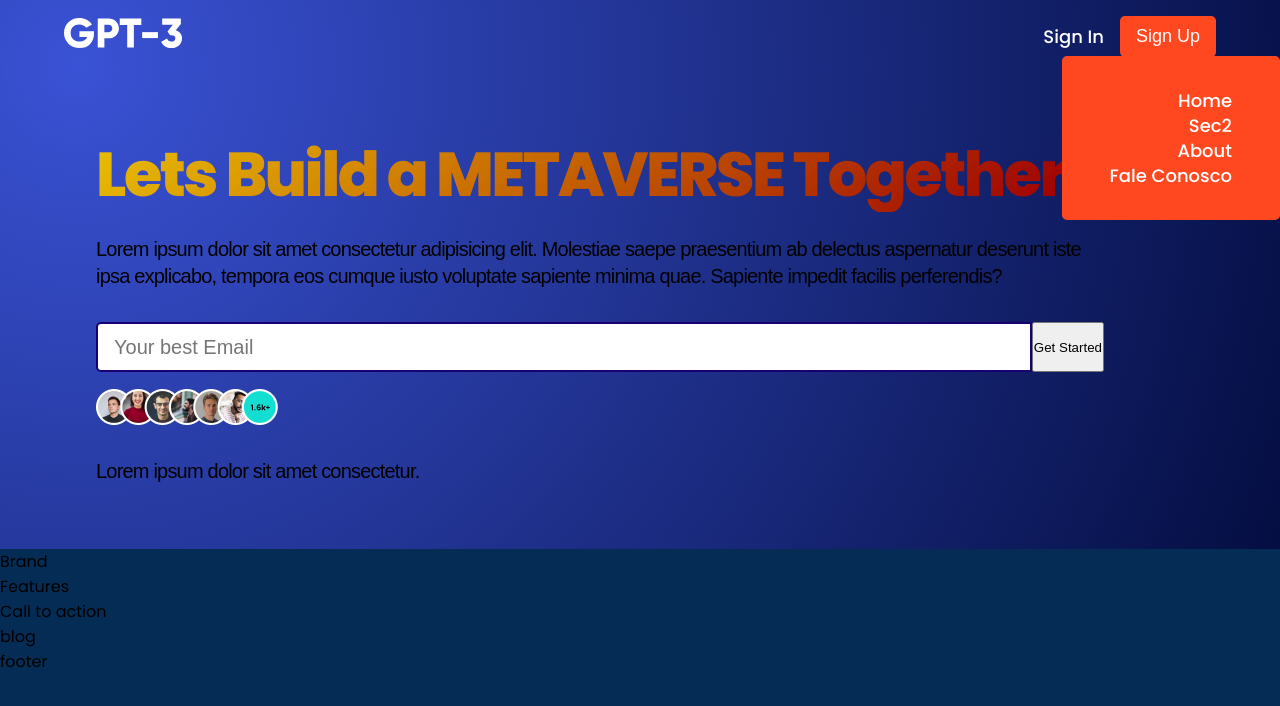
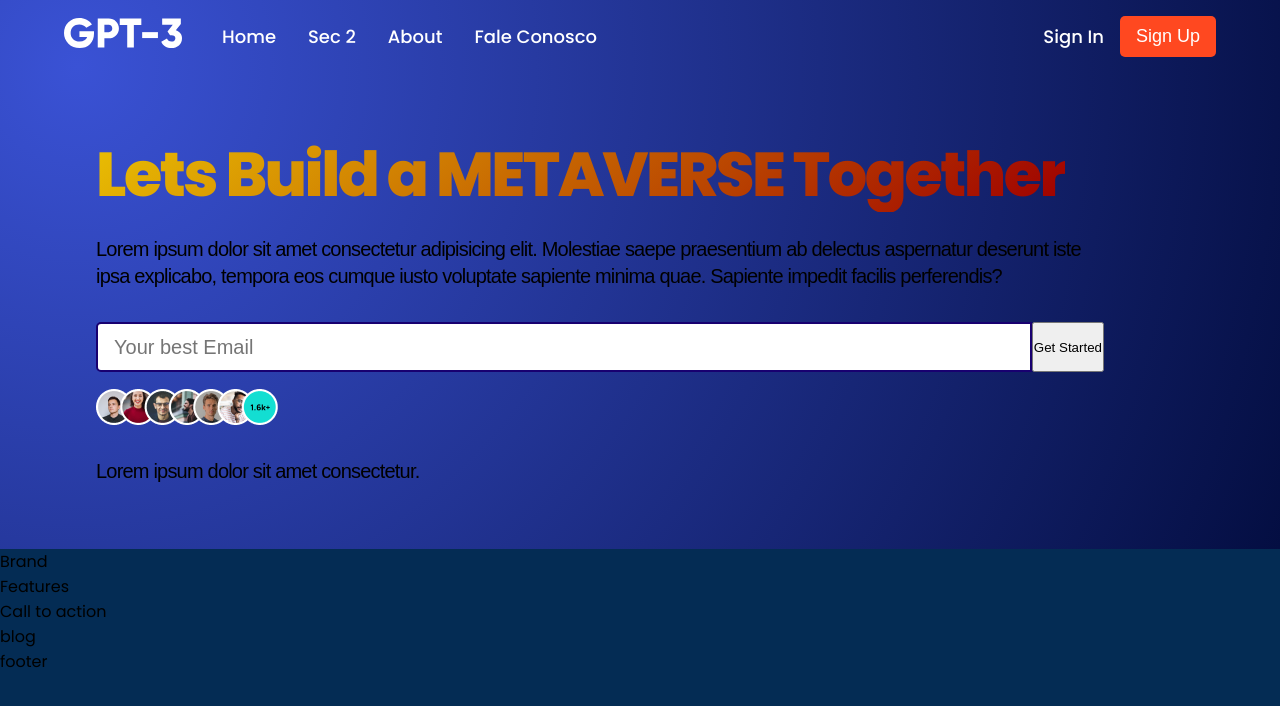
Before and after one commit to Dikendev/landing-page-meta-React, a React (Create React App) app in the folder landing-page-modern/: page / in a window 1280 px wide. Shown: the top 706 px of the page. Built offline with nearby package versions, Linux system fonts and the light colour scheme.

Commit message:
improved mobile layout response

```diff
--- a/landing-page-modern/src/components/navbar/Navbar.jsx
+++ b/landing-page-modern/src/components/navbar/Navbar.jsx
@@ -6,10 +6,10 @@
 function Menu() {
   return (
     <>
-      <p> <a href="#home">home</a></p>
-      <p> <a href="#home">sec2</a></p>
-      <p> <a href="features">about</a></p>
-      <p> <a href="#Blog">fale conosco</a></p>
+      <p> <a href="#home">Home</a></p>
+      <p> <a href="#home">Sec 2</a></p>
+      <p> <a href="features">About</a></p>
+      <p> <a href="#Blog">Fale Conosco</a></p>
     </>
   )
 }
--- a/landing-page-modern/src/components/navbar/navbar.css
+++ b/landing-page-modern/src/components/navbar/navbar.css
@@ -26,6 +26,7 @@
 .meta__navbar-links_container {
   display: flex;
   flex-direction: row;
+  margin-left: 1.5rem;
 }
 
 .meta__navbar-sign {
@@ -36,7 +37,7 @@
 
 .meta__navbar-links_container p,
 .meta__navbar-sign p,
-.nav__navbar-menu_container p{
+.meta__navbar-menu_container p{
   color: #fff;
   font-weight: 500;
   font-size: 18px;
@@ -71,26 +72,46 @@
   cursor: pointer;
 }
 
-.meta__navbar-links_container {
+.meta__navbar-menu_container {
   display: flex;
   justify-content: flex-end;
   align-items: flex-end;
   flex-direction: column;
-
   text-align: end;
   background: #FF4820;
-  padding: 2rem;
+  padding: 1rem;
   position: absolute;
-  top: 40px;
+  top: 21px;
   right: 0;
   margin-top: 1rem;
-  min-width: 210px;
+  min-width: 180px;
   border-radius: 5px;
-  box-shadow: 0,0, 5 rgba(0, 0, 0, 0.2);
+  box-shadow: 20,20, 20 rgba(0, 0, 0, 0.993);
+  border: 2px solid #fff;
 }
 
 .meta__navbar-menu_container p {
   margin: 1rem 0;
+  font-weight: 500;
+  font-size: 18px;
+  color: rgb(54, 53, 53);
+}
+
+.meta__navbar-menu_container-links {
+  display: flex;
+  flex-direction: column;
+  text-align: center;
+  justify-content: center;
+  width: 100%;
+}
+
+.meta__navbar-menu_container-links a:hover {
+  color: #fff;
+  font-weight: 600;
+}
+
+.meta__navbar-links_container p:hover {
+  color: #fa603d;
 }
 
 .meta__navbar-menu_container-links-sign {
@@ -121,4 +142,13 @@
   .meta__navbar-sign {
     display: none;
   }
+
+  .meta__navbar-menu_container {
+    top: 20px;
+  }
+
+  .meta__navbar-menu_container-links-sign {
+    display: block;
+  }
+
 }
```
